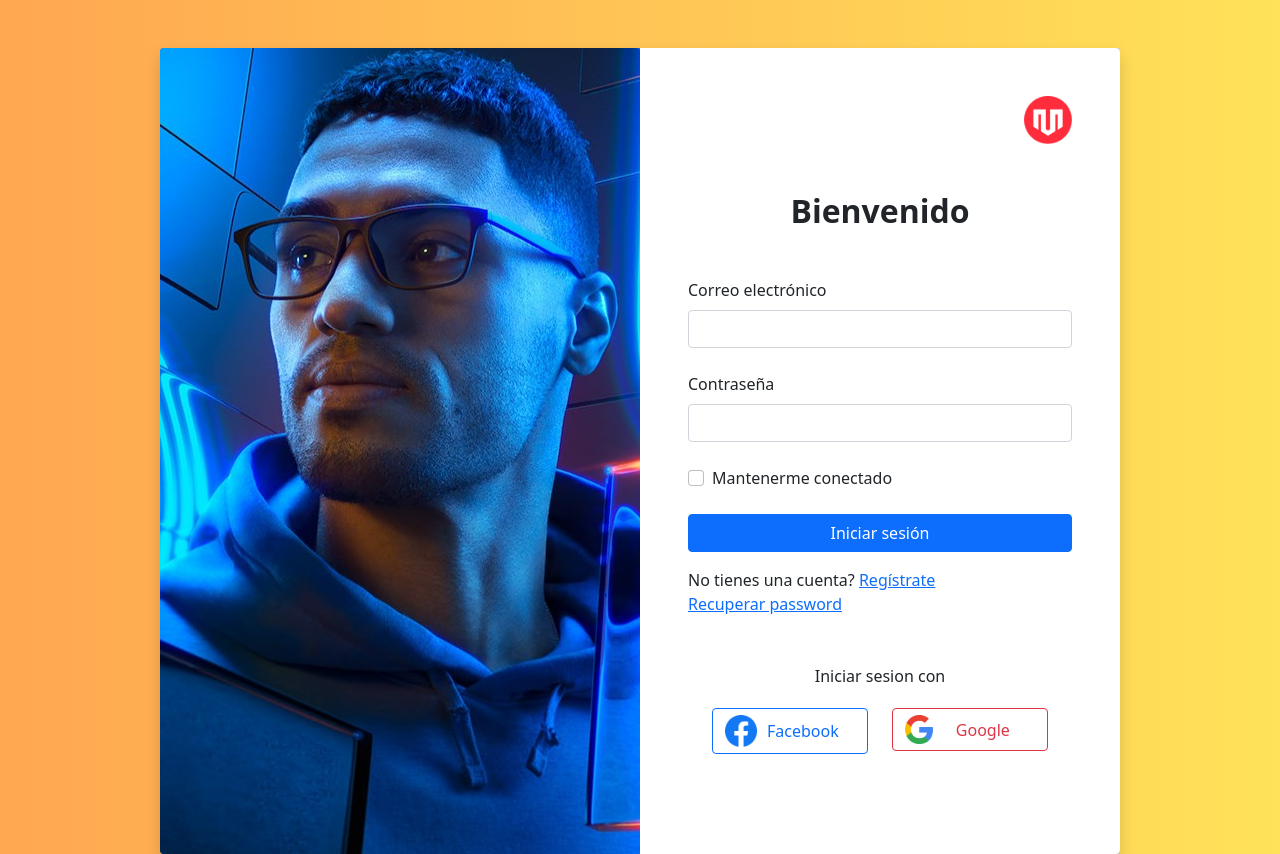
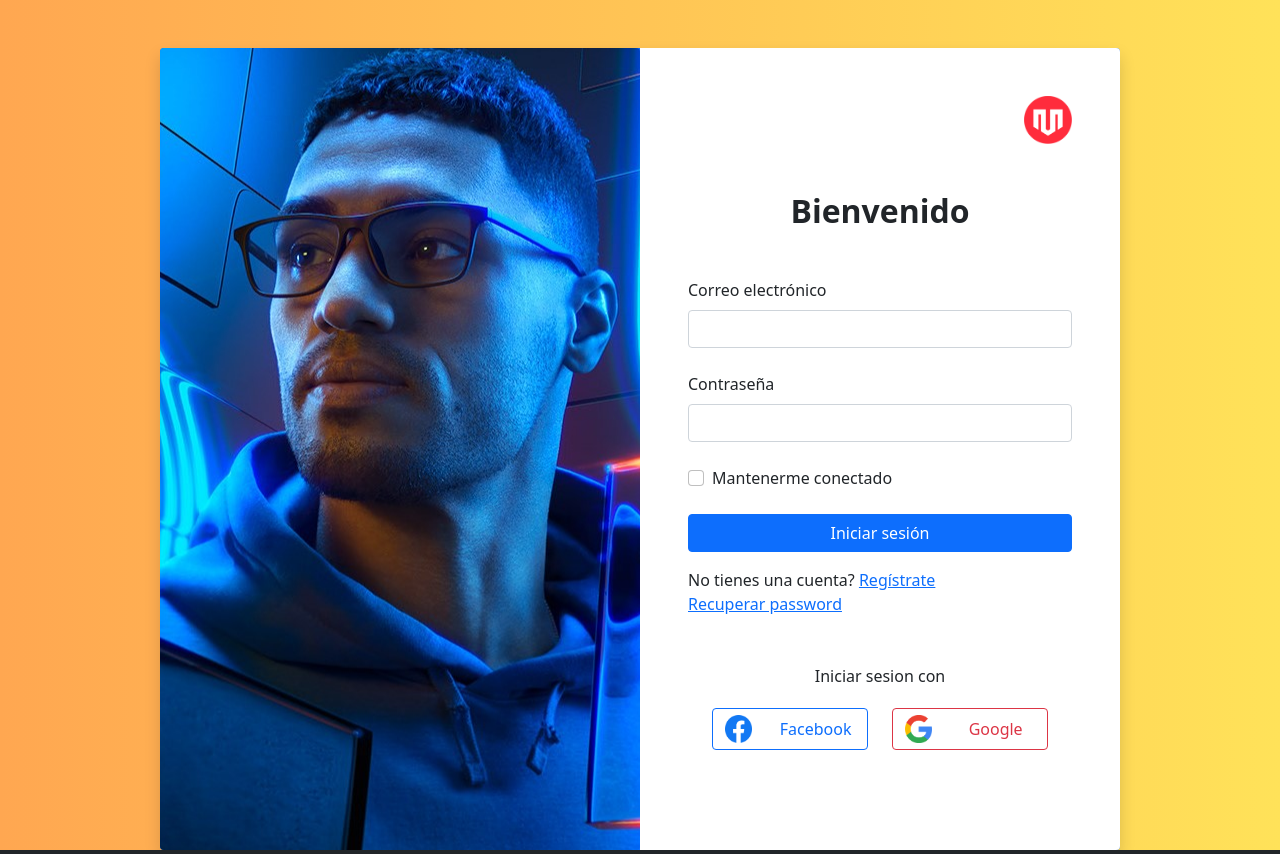
Before and after one commit to marcosrivasr/tutoriales-bootstrap, a plain HTML site: page login-bootstrap/index.html in a window 1280 px wide. Drawn offline with Linux system fonts and the light colour scheme.

Commit message:
buttons uodated

```diff
--- a/login-bootstrap/index.html
+++ b/login-bootstrap/index.html
@@ -71,10 +71,10 @@
                         <div class="col">
                             <button class="btn btn-outline-primary w-100 my-1" type="button">
                                 <div class="row align-items-center">
-                                    <div class="d-none d-md-block col-2">
-                                        <img src="img/fb.png" width="32" alt="">
+                                    <div class="d-none d-md-block col-3 col-lg-4 col-xl-4 col-xxl-3 text-center">
+                                        <img src="img/fb.png" width="100%" alt="">
                                     </div>
-                                    <div class="col-12 col-md-10 text-center">
+                                    <div class="col-12 col-md-9 col-lg-8 col-xl-8 col-xxl-9 text-center">
                                         Facebook
                                     </div>
                                 </div>
@@ -83,10 +83,10 @@
                         <div class="col">
                             <button class="btn btn-outline-danger w-100 my-1" type="button">
                                 <div class="row align-items-center">
-                                    <div class="d-none d-md-block col-2 text-center">
-                                        <img src="img/google.png" width="28" alt="">
+                                    <div class="d-none d-md-block col-3 col-lg-4 col-xl-4 col-xxl-3 text-center">
+                                        <img src="img/google.png" width="100%" alt="">
                                     </div>
-                                    <div class="col-12 col-md-10 text-center">
+                                    <div class="col-12 col-md-9 col-lg-8 col-xl-8 col-xxl-9 text-center">
                                         Google
                                     </div>
                                 </div>
```
